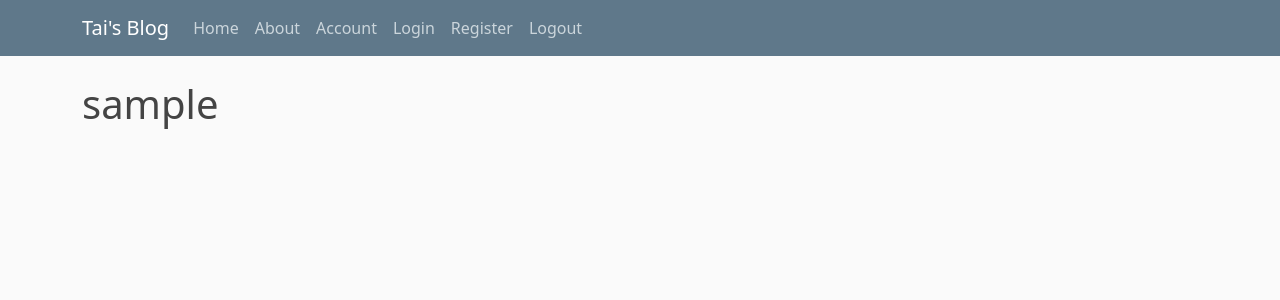
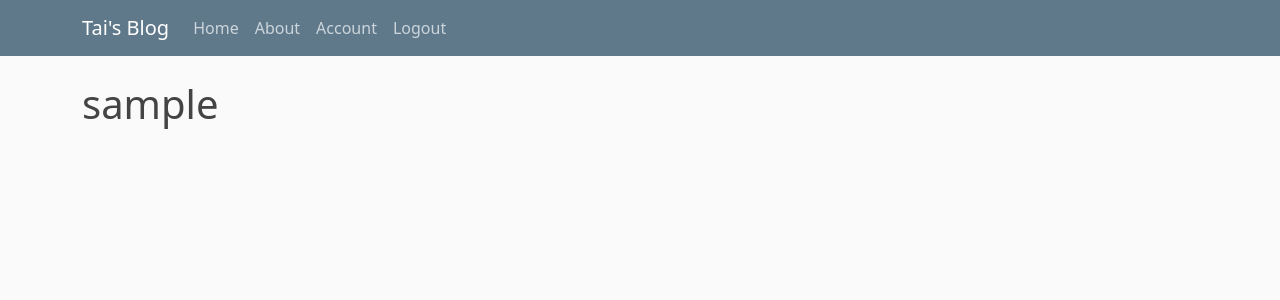
Before and after one commit to taiphamhuu56ld3/blog_flask, a Flask app: page /account in a window 1280 px wide. Shown: the top 300 px of the page. Run offline with Flask 3, Linux system fonts and the light colour scheme; the visitor is signed in with stand-in values (Sample User, id 1).

Commit message:
[FEAT] F12: Add relationship for 4 pages Account, Logout, Login, Register

```diff
--- a/flaskblog/templates/layout.html
+++ b/flaskblog/templates/layout.html
@@ -32,10 +32,16 @@
           <div class="navbar-nav mr-auto">
             <a class="nav-item nav-link" href="{{ url_for('home') }}">Home</a>
             <a class="nav-item nav-link" href="{{ url_for('about') }}">About</a>
+          </div>
+          <!-- Navbar Right Side -->
+          <div class="navbar-nav">
+            {% if current_user.is_authenticated %}
             <a class="nav-item nav-link" href="{{ url_for('account') }}">Account</a>
+            <a class="nav-item nav-link" href="{{ url_for('logout') }}">Logout</a>
+            {% else %}
             <a class="nav-item nav-link" href="{{ url_for('login') }}">Login</a>
             <a class="nav-item nav-link" href="{{ url_for('register') }}">Register</a>
-            <a class="nav-item nav-link" href="{{ url_for('logout') }}">Logout</a>
+            {% endif %}
           </div>
         </div>
       </div>
```
